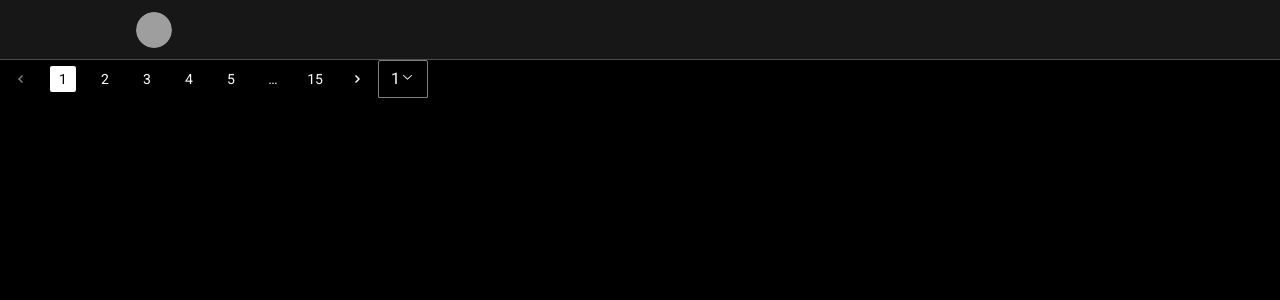
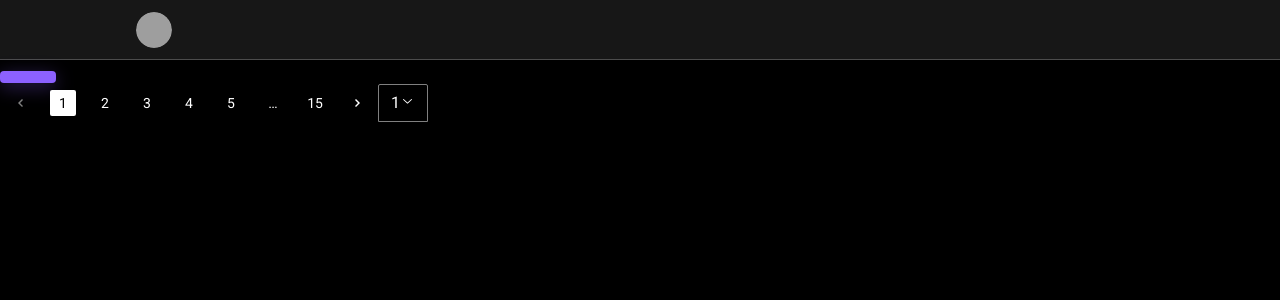
Before and after one commit to zaitsev-av/flash-learn-team, a React (Vite) app: page / in a window 1280 px wide. Shown: the top 300 px of the page. Built offline with nearby package versions, Linux system fonts and the light colour scheme; grey boxes are pictures that could not be loaded.

Commit message:
main protect test

```diff
--- a/src/App.tsx
+++ b/src/App.tsx
@@ -1,6 +1,6 @@
 import { useState } from 'react'
 
-import { AvatarDropdownMenu, Header, Pagination } from '@/components'
+import { AvatarDropdownMenu, Button, Header, Pagination } from '@/components'
 
 export const App = () => {
   const [page, setPage] = useState(1)
@@ -10,6 +10,7 @@ export const App = () => {
       <Header>
         <AvatarDropdownMenu />
       </Header>
+      <Button />
       <Pagination
         currentPage={page}
         pageSize={2}
```
